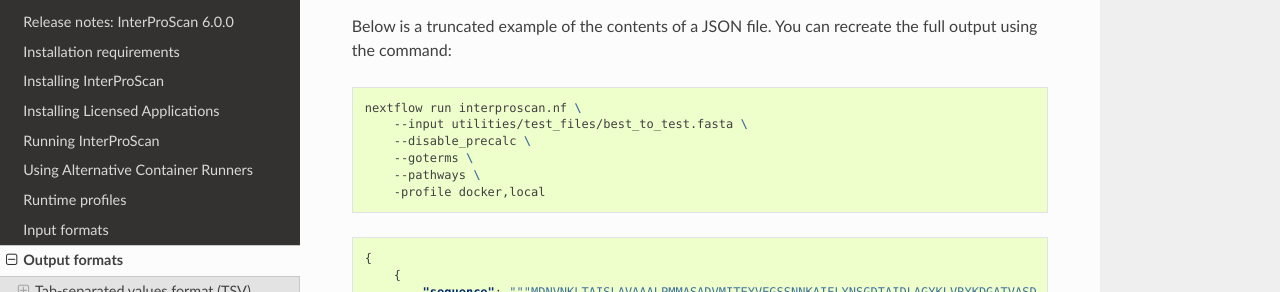
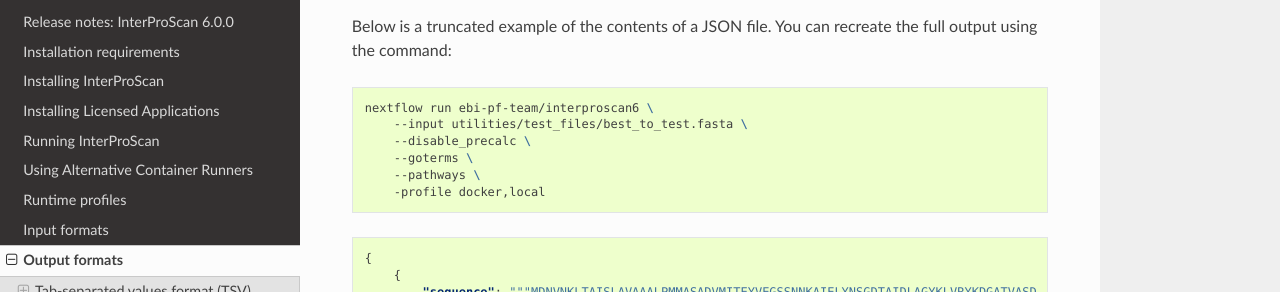
Before and after one commit to ebi-pf-team/interproscan-docs, a Sphinx documentation site: the page built from docs/OutputFormats.rst, in a window 1280 px wide and 900 px high, scrolled down 4523 px. Shown: the part 159-451 px from the top of the window. Built offline with Sphinx 7.4.7 and the Read the Docs theme 2.0.0, drawn with Linux system fonts in a browser that asks for light colours; some of the changed text lies outside the part shown.

Commit message:
update command to run IPS6

```diff
--- a/docs/OutputFormats.rst
+++ b/docs/OutputFormats.rst
@@ -190,7 +190,7 @@
 
 .. code-block:: bash
 
-    nextflow run interproscan.nf \
+    nextflow run ebi-pf-team/interproscan6 \
         --input utilities/test_files/best_to_test.fasta \
         --disable_precalc \
         --goterms \
@@ -330,7 +330,7 @@
 The richest form of the data is the XML representtaion, and includes data for all sequences
 listed in the input FASTA File.
 
-    nextflow run interproscan.nf \
+    nextflow run ebi-pf-team/interproscan6 \
         --input utilities/test_files/test_nt_seqs.fasta \
         --disable_precalc \
         -profile docker,local \
@@ -473,7 +473,7 @@
 
 .. code-block:: bash
 
-    nextflow run interproscan.nf \
+    nextflow run ebi-pf-team/interproscan6 \
         --input utilities/test_files/best_to_test.fasta \
         --disable_precalc \
         --goterms \
@@ -550,7 +550,7 @@
 
 .. code-block:: bash
 
-    nextflow run interproscan.nf \
+    nextflow run ebi-pf-team/interproscan6 \
         --input utilities/test_files/best_to_test.fasta \
         --disable_precalc \
         --goterms \
--- a/docs/Profiles.rst
+++ b/docs/Profiles.rst
@@ -15,7 +15,7 @@
 
 .. code-block:: bash
 
-    nextflow run interproscan.nf \
+    nextflow run ebi-pf-team/interproscan6 \
         -profile local,docker \
         --input utilities/test_files/best_to_test.fasta
 
--- a/docs/ScanNucleicAcidSeqs.rst
+++ b/docs/ScanNucleicAcidSeqs.rst
@@ -23,7 +23,7 @@
 
 .. code-block:: bash
 
-    nextflow run interproscan.nf \
+    nextflow run ebi-pf-team/interproscan6 \
         --input <path to input FASTA> \
         --nucleic \
         -profile <profiles>
@@ -39,7 +39,7 @@
 
 .. code-block:: bash
 
-    nextflow run interproscan.nf \
+    nextflow run ebi-pf-team/interproscan6 \
         --input utilities/test_files/test_nt_seqs.fasta
         --applications cdd,sfld,panther,pfam,signalp,phobius \
         --disable_precalc \
```
